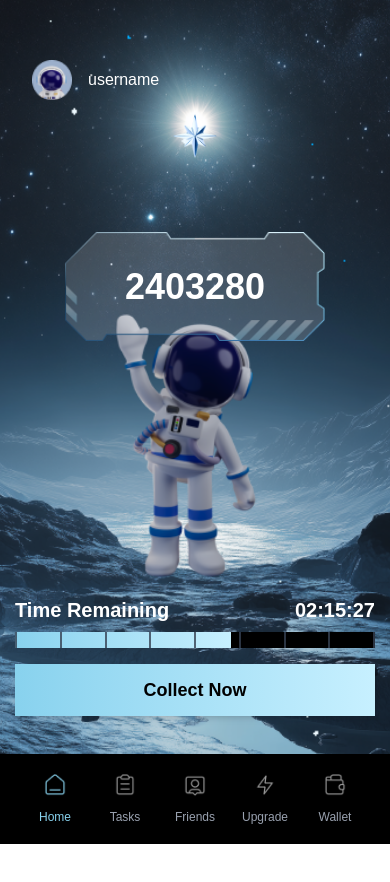
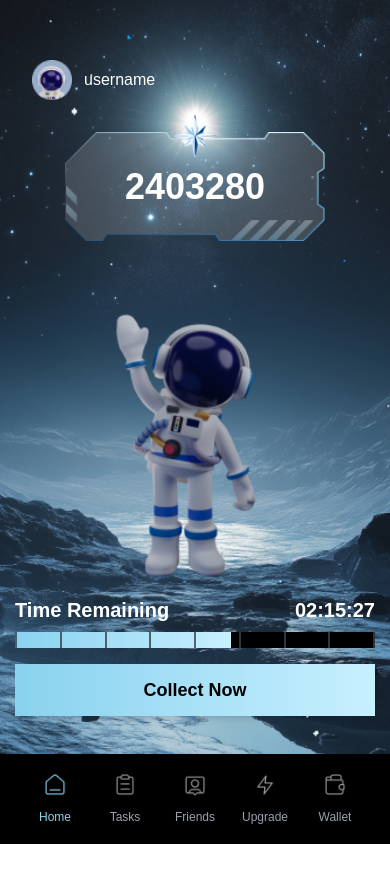
Before and after one commit to Star-rist/front-end, a React (Vite) app: page /home in a window 390 px wide. Shown: the top 882 px of the page. Built offline with nearby package versions, Linux system fonts and the light colour scheme.

Commit message:
home page

```diff
--- a/src/index.css
+++ b/src/index.css
@@ -21,4 +21,11 @@
 
 body {
   font-family: sans-serif;
+  overflow: hidden;
 }
+
+@media (max-width: 768px) {
+  .container {
+    max-width: 100%;
+  }
+}
--- a/src/screens/Home.jsx
+++ b/src/screens/Home.jsx
@@ -28,7 +28,7 @@ function Home() {
   };
 
   return (
-    <div className="relative bg-black min-h-screen w-full">
+    <div className="container relative bg-black min-h-screen w-full">
       {/* Background Image */}
       <img
         src={homepageImage}
@@ -44,7 +44,7 @@ function Home() {
       />
 
       {/* Image and Text at Top Left */}
-      <div className="absolute top-11 left-4 p-4 gap-2 flex items-center">
+      <div className="absolute top-11 left-4 p-4 gap-1 flex items-center">
         <img
           src={profileIcon}
           alt="profile Icon"
@@ -56,7 +56,7 @@ function Home() {
       {/* Container for the first image and text */}
       <div className="absolute top-33 left-0 w-full h-full flex flex-col items-center justify-start z-10 pt-25">
         {/* First Image */}
-        <div className="relative w-65">
+        <div className="relative w-65 top-[-100px]">
           <img src={screen} alt="screen" className="w-full object-cover" />
 
           {/* Text inside the first image */}
--- a/src/screens/Loading.jsx
+++ b/src/screens/Loading.jsx
@@ -27,7 +27,7 @@ const Loading = () => {
   }, [step]);
 
   return (
-    <div className="min-h-screen w-full bg-black flex flex-col justify-end items-center relative">
+    <div className="container min-h-screen w-full bg-black flex flex-col justify-end items-center relative">
       {/* Background Image */}
       <img
         src={homepageImage}
@@ -83,7 +83,7 @@ const Loading = () => {
           <div className="absolute top-0 left-0 w-full h-full flex flex-col items-center justify-start text-white z-10 pt-25">
             {/* Logo at the top */}
             <img src={logo} alt="logo" className="max-w-full h-auto" />
-            <div className="absolute bottom-16 text-center px-4">
+            <div className="absolute bottom-25 text-center px-4">
               <div className="flex flex-col items-center">
                 <p className="text-lg font-bold text-[#88D2EE]">
                   Launching very soon
```
